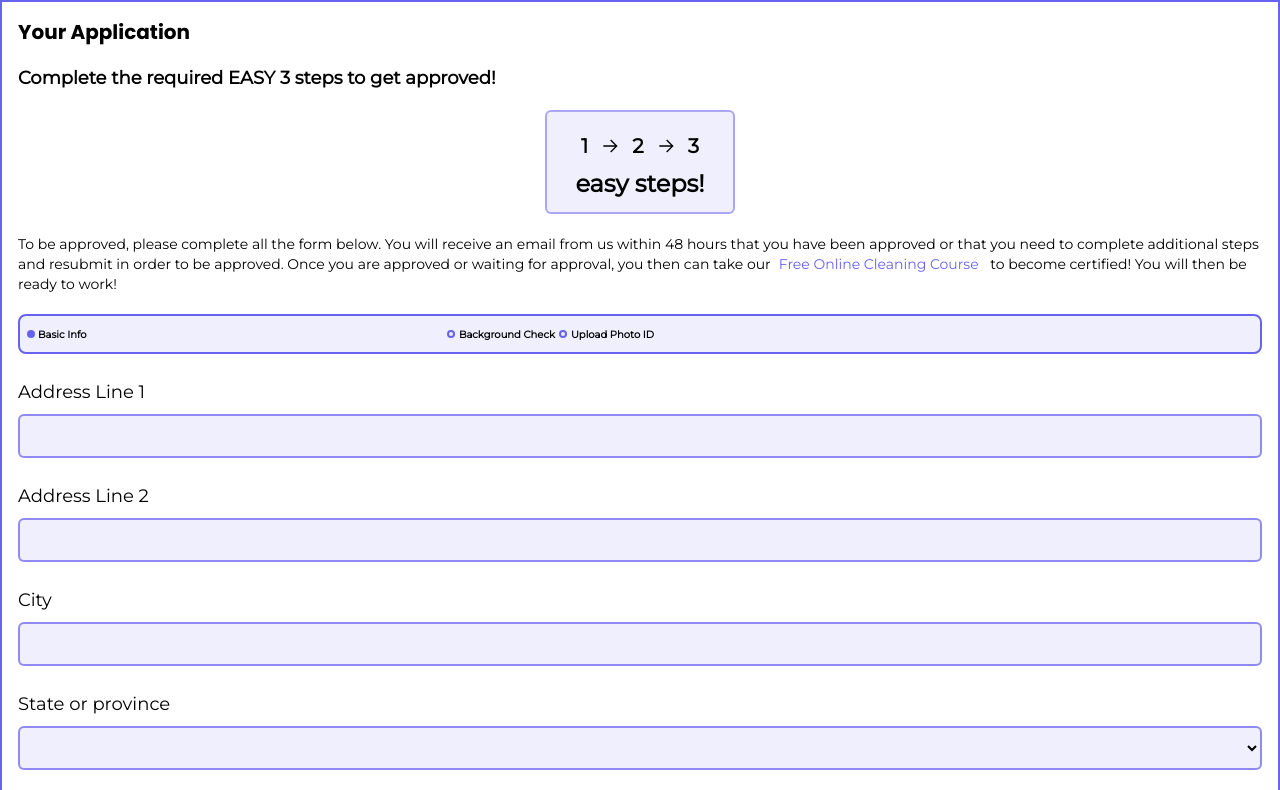
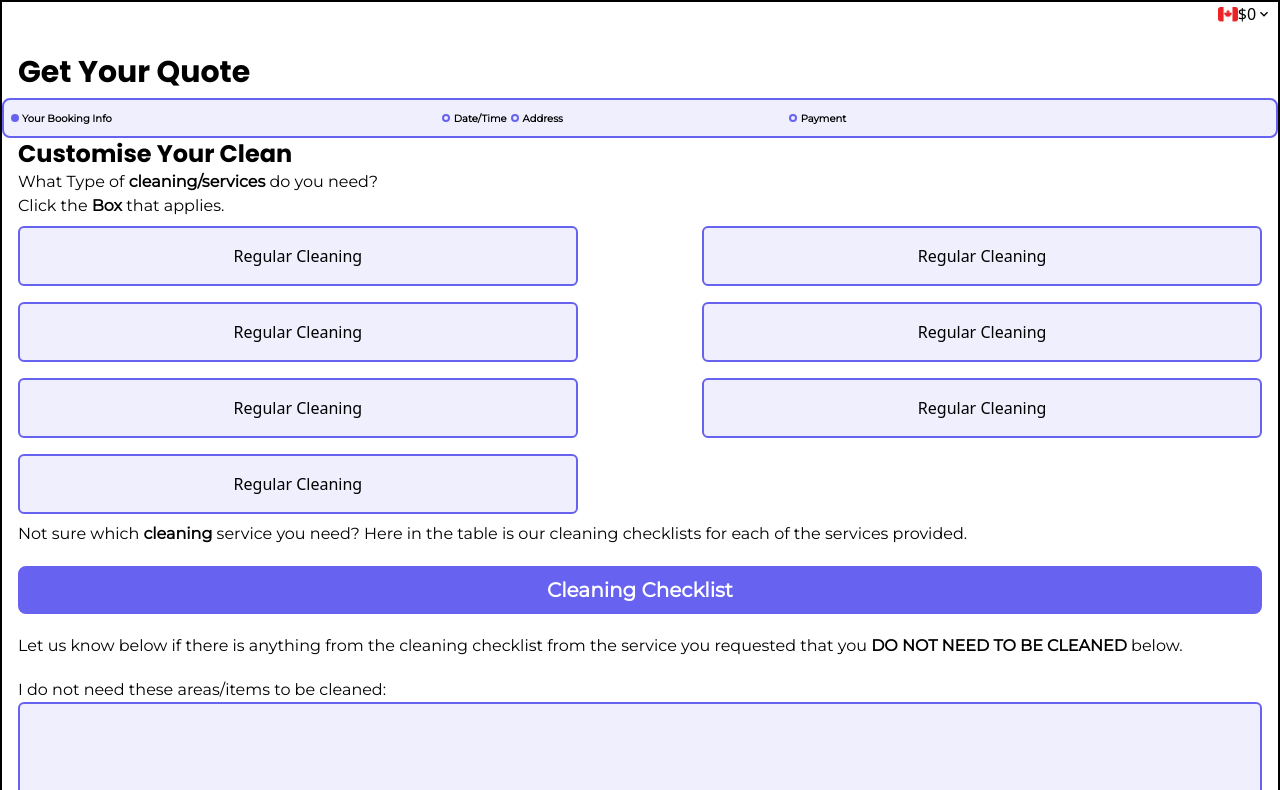
Before and after one commit to muhammadasim01/myCleanHouseFrontend, a Next.js app: page / in a window 1280 px wide. Shown: the top 790 px of the page. Built offline with nearby package versions, Linux system fonts and the light colour scheme.

Commit message:
adding currency dropdown

```diff
--- a/components/MobileHeader/GetAQuoteForm.js
+++ b/components/MobileHeader/GetAQuoteForm.js
@@ -15,6 +15,8 @@ function GetAQuoteForm() {
     address: false,
     payment: false,
   });
+  const [showDropDown, setShowDropDown] = useState(false);
+  const [isCanada, setIsCanada] = useState(false);
   const bookingInfo = () => {
     console.log("Your booking information");
     setToggle({
@@ -49,20 +51,51 @@ function GetAQuoteForm() {
     });
   };
   return (
-    <div className="border-2 border-primaryColor h-auto">
-      <div className="flex flex-col items-end m-3">
-        <div className="w-20 flex p-1 items-center justify-between bg-secondaryColor bg-opacity-20 rounded-xl my-1">
-          <Image src={Flag2} />
-          <p>$0</p>
-          <MdKeyboardArrowDown />
-        </div>
-        <div className="w-20 flex p-1 items-center justify-between bg-secondaryColor bg-opacity-20 rounded-xl my-1">
-          <Image src={Flag1} />
-          <p>$0</p>
-          <MdKeyboardArrowDown />
+    <div className="border-2 h-auto">
+      <div className=" absolute right-0">
+        <div className="h-[80px] w-[70px] text-right ">
+          <div
+            className="w-[70px] text-center rounded-lg flex justify-center items-center cursor-pointer"
+            onClick={() => setShowDropDown(!showDropDown)}
+          >
+            {isCanada ? (
+              <>
+                <Image src={Flag1} width="20" height="15" /> <span>$0</span>
+              </>
+            ) : (
+              <>
+                <Image src={Flag2} width="20" height="15" /> <span>$0</span>
+              </>
+            )}
+            <MdKeyboardArrowDown />
+          </div>
+
+          {showDropDown && (
+            <div className=" absolute  w-[70px] z-10">
+              <div
+                className="text-darkColor bg-secondaryColor bg-opacity-10  block text-center rounded-lg cursor-pointer"
+                onClick={() => {
+                  setIsCanada(true);
+                  setShowDropDown(false);
+                }}
+              >
+                <Image src={Flag1} width="20" height="15" /> $0
+              </div>
+
+              <div
+                className="text-darkColor  block text-center rounded-lg cursor-pointer"
+                onClick={() => {
+                  setIsCanada(false);
+                  setShowDropDown(false);
+                }}
+              >
+                <Image src={Flag2} width="20" height="15" /> $0
+              </div>
+            </div>
+          )}
         </div>
       </div>
-      <div className="w-full">
+      <div className="w-full mt-11">
         <h2 className="font-heading  text-3xl font-bold py-2 px-4">
           Get Your Quote
         </h2>
--- a/pages/index.js
+++ b/pages/index.js
@@ -28,14 +28,14 @@ export default function Home() {
         {/* <SignUp /> */}
         {/* <VirifyEmail /> */}
         {/* <UpdateEmail /> */}
-        {/* <GetAQuoteForm /> */}
+        <GetAQuoteForm />
         {/* <GetAQuoteForm1 /> */}
         {/* <GetAQuoteForm2 /> */}
         {/* <GetAQuoteForm3 /> */}
         {/* <GetAQuoteForm4 /> */}
         {/* <BookingSummary /> */}
         {/* <SendAsAGift /> */}
-        <BasicInfo />
+        {/* <BasicInfo /> */}
         {/* <SignInSignUp /> */}
         {/*Other All Screens */}
         {/* <HomePage /> */}
```
